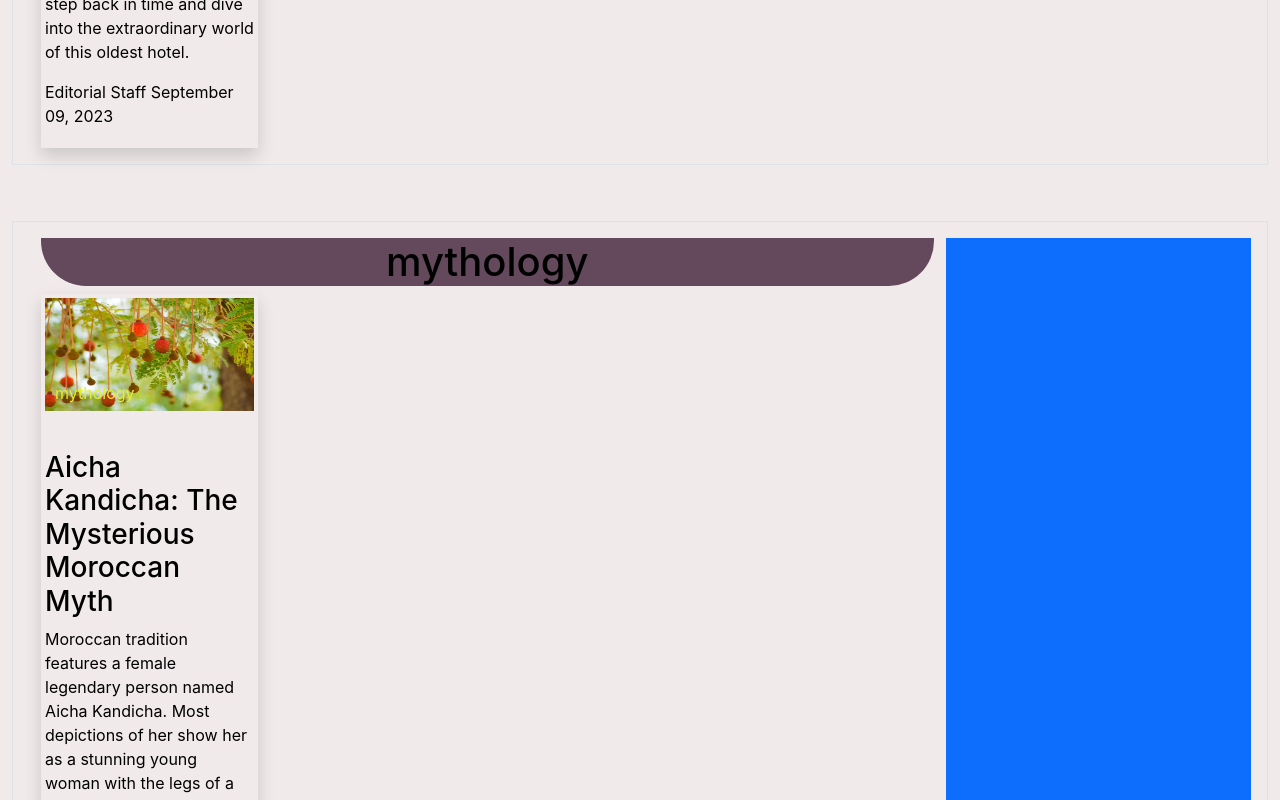
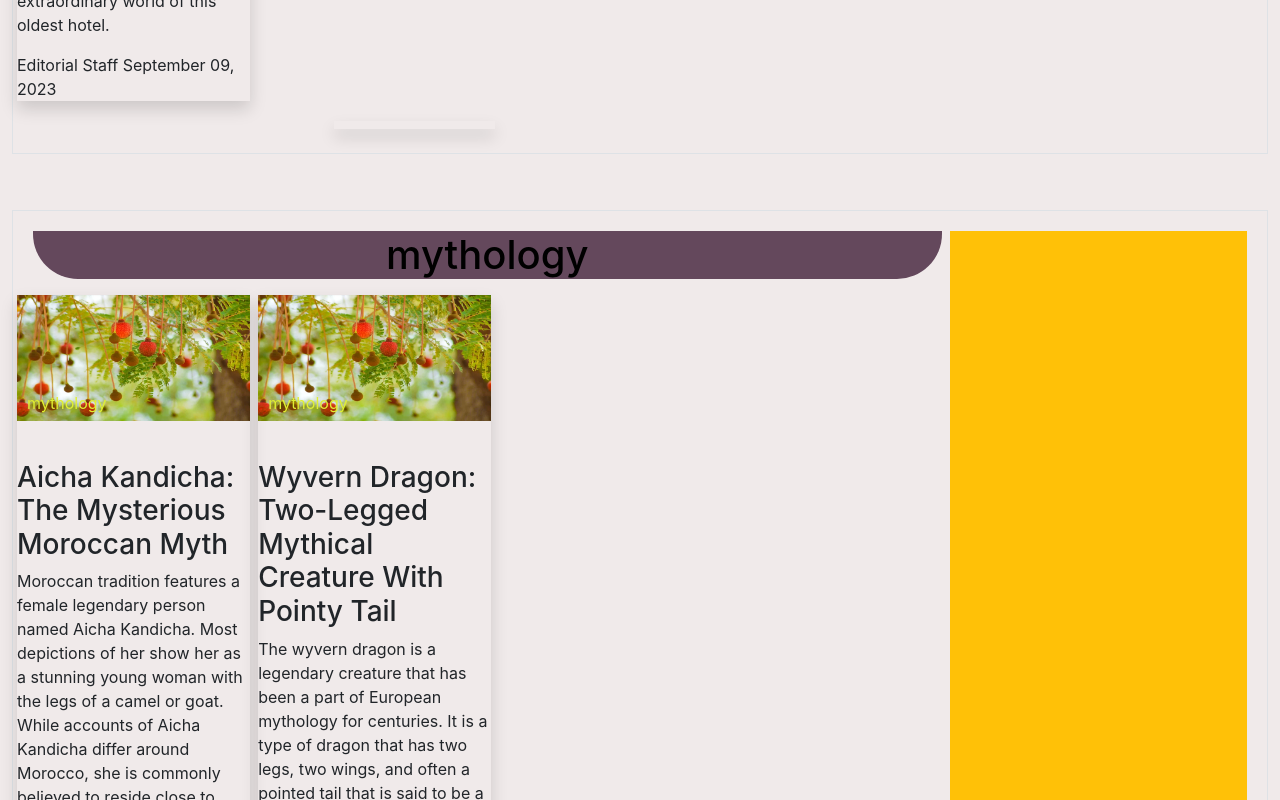
Before and after one commit to e-inscriptionslms/vista-piggy, a React (Create React App) app: page / in a window 1280 px wide. Shown: the part 1580-2380 px from the top of the page. Built offline with nearby package versions, Linux system fonts and the light colour scheme.

Commit message:
category set

```diff
--- a/src/components/catagories.jsx
+++ b/src/components/catagories.jsx
@@ -3,135 +3,149 @@ import { bolgdata } from '../data/bolgdata'
 import { Link } from 'react-router-dom'
 import { Route_Path } from '../RoutePath/routepath'
 
-const Catagories = ({item}) => {
-   let data =  JSON.parse(bolgdata)?.filter((ele)=>ele.cate_name === item)
+const Catagories = ({ item }) => {
+    let data = JSON.parse(bolgdata)?.filter((ele) => ele.cate_name === item)
     return (
         <>
             <div className="container-fluid p-4">
                 <div className="row mt-2 border p-3">
-                    <div className="col-sm-9">
+                    <div className="col-sm-9 p-1">
                         <div className="categorys">
                             <h1>{item}</h1>
                         </div>
                         <div className="row">
-                            <div className="col-lg-6">
+                            <div className="col-lg-6 p-1">
                                 <div className="row">
-                                    {data && data?.length>=1?
-                                    <Link to={`${Route_Path.BLOG}/${Route_Path.B1}/${data && data[data.length-1]?.slug}`}>
                                     <div
-                                        className="col-sm-6 shadow p-1"
+                                        className="col-sm-6 p-1"
                                         data-aos="fade-right"
                                         data-aos-duration={2000}
                                     >
-
+                                        {data && data?.length >= 1 ?
+                                            <Link to={`${Route_Path.BLOG}/${Route_Path.B1}/${data && data[data.length - 1]?.slug}`}>
+                                                <div className='shadow'>
                                                     <img
                                                         src="http://localhost:3000/images/Dawadawa-Parkia-Biglobosa-Weird-Flowers-1-740x400.webp"
                                                         style={{ width: "100%", objectFit: "cover" }}
                                                         alt='img2'
                                                     />
                                                     <p className="category_contantimg">{item}</p>
-                                        <h3 className='h3hover'>{data && data[data.length-1]?.title}</h3>
+                                                    <h3 className='h3hover'>{data && data[data.length - 1]?.title}</h3>
                                                     <p >
-                                        {data && data[data.length-1]?.base_title}
+                                                        {data && data[data.length - 1]?.base_title}
                                                     </p>
-                                        <p>Editorial Staff {data && data[data.length-1]?.date}</p>
+                                                    <p>Editorial Staff {data && data[data.length - 1]?.date}</p>
                                                 </div>
-                                    </Link>:""}
-                                   {data && data?.length>=2?
-                                   <Link to={`${Route_Path.BLOG}/${Route_Path.B1}/${data && data[data.length-2]?.slug}`}>                                   <div
-                                        className="col-sm-6 shadow p-1"
+                                            </Link> : ""}
+                                    </div>
+                                    <div
+                                        className="col-sm-6  p-1"
                                         data-aos="fade-left"
                                         data-aos-duration={2000}
                                     >
+                                    {data && data?.length >= 2 ?
+                                            <Link to={`${Route_Path.BLOG}/${Route_Path.B1}/${data && data[data.length - 2]?.slug}`}>
+                                                <div className='shadow'>
                                                     <img
                                                         src="http://localhost:3000/images/Dawadawa-Parkia-Biglobosa-Weird-Flowers-1-740x400.webp"
                                                         style={{ width: "100%", objectFit: "cover" }}
                                                         alt='img2'
                                                     />
                                                     <p className="category_contantimg">{item}</p>
-                                        <h3>{data && data[data.length-2]?.title}</h3>
+                                                    <h3>{data && data[data.length - 2]?.title}</h3>
                                                     <p>
-                                        {data && data[data.length-2]?.base_title}
+                                                        {data && data[data.length - 2]?.base_title}
                                                     </p>
-                                        <p>Editorial Staff {data && data[data.length-2]?.date}</p>
+                                                    <p>Editorial Staff {data && data[data.length - 2]?.date}</p>
                                                 </div>
-                                    </Link>:""}
-                                   {data && data?.length>=3?
-                                   <Link to={`${Route_Path.BLOG}/${Route_Path.B1}/${data && data[data.length-3]?.slug}`}>
+                                            </Link> : ""}
+                                    </div>
                                     <div
-                                        className="col-sm-4 shadow p-1"
+                                        className="col-sm-4 p-1"
                                         data-aos="flip-up"
                                         data-aos-duration={2000}
                                     >
+                                        {data && data?.length >= 3 ?
+                                            <Link to={`${Route_Path.BLOG}/${Route_Path.B1}/${data && data[data.length - 3]?.slug}`}>
+                                                <div className='shadow'>
                                                     <img
                                                         src="http://localhost:3000/images/Horse-With-Blue-Eyes-280x210.webp"
                                                         style={{ width: "100%", objectFit: "cover" }}
                                                         alt='img2'
                                                     />
                                                     <p className="category_contantimg">{item}</p>
-                                        <h3>{data && data[data.length-3]?.title}</h3>
-                                        <p>Editorial Staff {data && data[data.length-3]?.date}</p>
+                                                    <h3>{data && data[data.length - 3]?.title}</h3>
+                                                    <p>Editorial Staff {data && data[data.length - 3]?.date}</p>
                                                 </div>
-                                    </Link>:""}
-                                    {data && data?.length>=4?
-                                    <Link to={`${Route_Path.BLOG}/${Route_Path.B1}/${data && data[data.length-4]?.slug}`}>
+                                            </Link> : ""}
+                                    </div>
                                     <div
-                                        className="col-sm-4 shadow p-1"
+                                        className="col-sm-4 p-1"
                                         data-aos="flip-up"
                                         data-aos-duration={2000}
                                     >
+                                        {data && data?.length >= 4 ?
+                                            <Link to={`${Route_Path.BLOG}/${Route_Path.B1}/${data && data[data.length - 4]?.slug}`}>
+                                                <div className='shadow'>
                                                     <img
                                                         src="http://localhost:3000/images/Horse-With-Blue-Eyes-280x210.webp"
                                                         style={{ width: "100%", objectFit: "cover" }}
                                                         alt='img2'
                                                     />
                                                     <p className="category_contantimg">{item}</p>
-                                        <h3>{data && data[data.length-4]?.title}</h3>
-                                        <p>Editorial Staff {data && data[data.length-4]?.base_title}</p>
+                                                    <h3>{data && data[data.length - 4]?.title}</h3>
+                                                    <p>Editorial Staff {data && data[data.length - 4]?.base_title}</p>
                                                 </div>
-                                    </Link>:""}
-                                    {data && data?.length>=5?
-                                    <Link to={`${Route_Path.BLOG}/${Route_Path.B1}/${data && data[data.length-5]?.slug}`}>
+                                            </Link> : ""}
+                                    </div>
                                     <div
                                         className="col-sm-4 shadow p-1"
                                         data-aos="flip-up"
                                         data-aos-duration={2000}
                                     >
+                                        {data && data?.length >= 5 ?
+                                            <Link to={`${Route_Path.BLOG}/${Route_Path.B1}/${data && data[data.length - 5]?.slug}`}>
+                                                <div className='shadow'>
                                                     <img
                                                         src="http://localhost:3000/images/Horse-With-Blue-Eyes-280x210.webp"
                                                         style={{ width: "100%", objectFit: "cover" }}
                                                         alt='img2'
                                                     />
                                                     <p className="category_contantimg">{item}</p>
-                                        <h3>{data && data[data.length-5]?.title}</h3>
-                                        <p>Editorial Staff {data && data[data.length-5]?.date}</p>
+                                                    <h3>{data && data[data.length - 5]?.title}</h3>
+                                                    <p>Editorial Staff {data && data[data.length - 5]?.date}</p>
                                                 </div>
-                                    </Link>:""}
+                                            </Link> : ""}
                                     </div>
                                 </div>
-                            {data && data?.length>=6?
-                            <Link to={`${Route_Path.BLOG}/${Route_Path.B1}/${data && data[data.length-6]?.slug}`}>
+                            </div>
                             <div
-                                className="col-lg-6 shadow p-1"
+                                className="col-lg-6  p-1"
                                 data-aos="flip-left"
                                 data-aos-easing="ease-out-cubic"
                                 data-aos-duration={2000}
                             >
+                                {data && data?.length >= 6 ?
+                                    <Link to={`${Route_Path.BLOG}/${Route_Path.B1}/${data && data[data.length - 6]?.slug}`}>
+                                        <div className='shadow'>
                                             <img
                                                 src="http://localhost:3000/images/Yakumama-Vs-Titanboa-1-740x400.webp"
                                                 style={{ width: "100%", height: 680 }}
                                                 alt='img2'
                                             />
-                                <h3>{data && data[data.length-6]?.title}</h3>
+                                            <h3>{data && data[data.length - 6]?.title}</h3>
                                             <p>
-                                {data && data[data.length-6]?.base_title}
+                                                {data && data[data.length - 6]?.base_title}
                                             </p>
-                                <p>Editorial Staff {data && data[data.length-6]?.date}</p>
+                                            <p>Editorial Staff {data && data[data.length - 6]?.date}</p>
                                         </div>
-                            </Link>:""}
+                                    </Link> : ""}
                             </div>
                         </div>
-                    <div className="col-sm-3 bg-primary" style={{ height: "100vh" }}></div>
+                    </div>
+                    <div className="col-sm-3 p-1">
+                        <div className='bg-warning h-50'></div>
+                    </div>
                 </div>
             </div>
         </>
```
Also changed, not shown: public/.htaccess.txt (added). Lines whose indentation alone changed are shown as unchanged.
